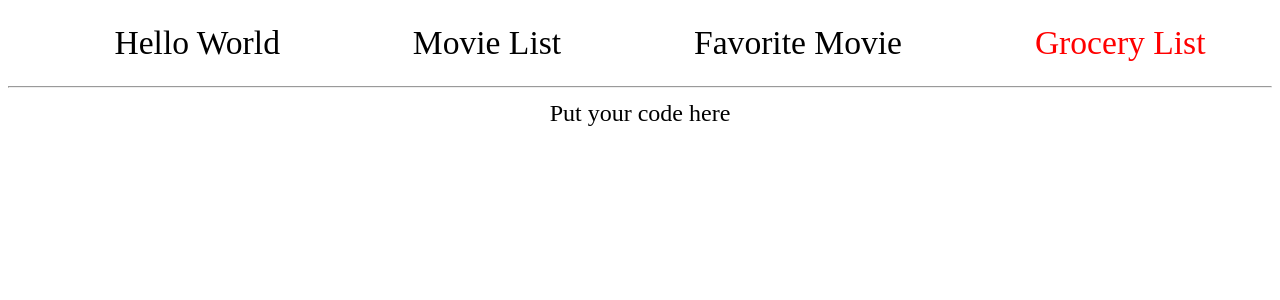
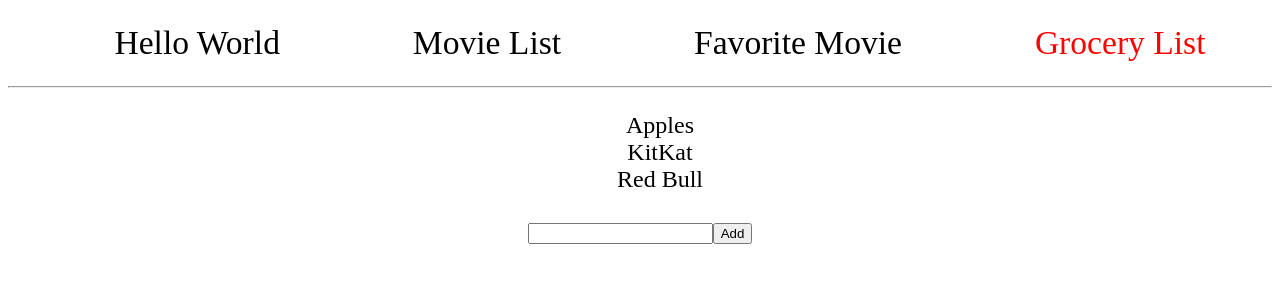
Before and after one commit to pesto-students/batch-9-exercises, a React (Create React App) app in the folder beginner-exercises/: page /04 in a window 1280 px wide. Shown: the top 300 px of the page. Built offline with nearby package versions, Linux system fonts and the light colour scheme; the HTML template or start-up script is replaced by a standard one.

Commit message:
Task 1 & 2 completed

```diff
--- a/beginner-exercises/src/components/04-GroceryList.js
+++ /dev/null
@@ -1,71 +0,0 @@
-import React from 'react';
-
-/*
-  In this exercises, you'll will make a reactive grocery list.
-
-  Task 1: Fill the `return` of `GroceryList` render method. It should return
-        a list of `GroceryListItem`. You need to display the groceries names
-        using `this.props` in `GroceryListItem`. We already prepared the variable
-        `groceriesComponents` inside `render` method containing a list of these items for you.
-
-
-  Task 2: Create an input box and a button. User should be able to add more grocery items and click
-          the `Add` button to add it to the list displaying the item.
-
-  Task 3: Create a button to clear the whole list.
-
-  Task 4: Clicking on a grocery item should change its color to red. Clicking again should change
-          it back to black. Red means the item has been purchased.
-
-*/
-
-class GroceryList extends React.Component {
-  constructor(props) {
-    super(props);
-    this.state = {
-      groceries: [{ name: 'Apples' }, { name: 'KitKat' }, { name: 'Red Bull' }],
-    };
-  }
-
-  render() {
-    const { groceries } = this.state;
-    /*
-      Properties are a way to pass parameters to your React components.
-      We mentioned this in the third exercise. Properties are to React
-      components what attributes are to HTML elements.
-
-      Below you can see how to pass properties to child components.
-      We have defined a `grocery` property for each `GroceryListItem`.
-    */
-    const groceriesComponents = groceries.map(item => ( // eslint-disable-line no-unused-vars
-      <GroceryListItem grocery={item} />
-    ));
-    // Hint: Don't forget about putting items into `ul`
-    return (
-      <div>
-        Put your code here
-      </div>
-    );
-  }
-}
-
-// Render grocery name from component's properties.
-// If you have a problem, check `this.props` in the console.
-/* eslint-disable react/no-multi-comp, no-useless-constructor */
-class GroceryListItem extends React.Component {
-  constructor(props) {
-    super(props);
-  }
-
-  render() {
-    return (
-      <li>
-        Put your code here.
-      </li>
-    );
-  }
-}
-
-// Do prop validation here using the package `prop-types`
-
-export default GroceryList;
--- /dev/null
+++ b/beginner-exercises/src/components/04-GroceryList.jsx
@@ -0,0 +1,94 @@
+/* eslint-disable react/prop-types */
+import React from 'react';
+
+/*
+  In this exercises, you'll will make a reactive grocery list.
+
+  Task 3: Create a button to clear the whole list.
+
+  Task 4: Clicking on a grocery item should change its color to red. Clicking again should change
+          it back to black. Red means the item has been purchased.
+
+*/
+
+class GroceryList extends React.Component {
+  constructor(props) {
+    super(props);
+    this.state = {
+      groceries: [{ name: 'Apples' }, { name: 'KitKat' }, { name: 'Red Bull' }],
+    };
+    this.addItem = this.addItem.bind(this);
+  }
+
+  addItem(item) {
+    this.setState({ groceries: [...this.state.groceries, { name: item }] });
+  }
+
+  render() {
+    const { groceries } = this.state;
+    const groceriesComponents = groceries.map(item => ( // eslint-disable-line no-unused-vars
+      <GroceryListItem key={item} grocery={item} />
+    ));
+    // Hint: Don't forget about putting items into `ul`
+    return (
+      <React.Fragment>
+        <ul>
+          {groceriesComponents}
+        </ul>
+        <GroceryInput addItem={this.addItem} />
+      </React.Fragment>
+    );
+  }
+}
+
+// eslint-disable-next-line react/no-multi-comp
+class GroceryInput extends React.Component {
+  constructor(props) {
+    super(props);
+    this.state = {
+      item: '',
+    };
+    this.onGroceryChange = this.onGroceryChange.bind(this);
+    this.onSubmit = this.onSubmit.bind(this);
+  }
+
+  onGroceryChange(event) {
+    this.setState({ item: event.target.value });
+  }
+
+  onSubmit() {
+    const { item } = this.state;
+    this.setState({ item: '' }, () => {
+      this.props.addItem(item);
+    });
+  }
+
+  render() {
+    return (
+      <React.Fragment>
+        <input type="text" name="grocery" value={this.state.item} onChange={this.onGroceryChange} />
+        <button onClick={this.onSubmit}>Add</button>
+      </React.Fragment>
+    );
+  }
+}
+
+/* eslint-disable react/no-multi-comp, no-useless-constructor */
+class GroceryListItem extends React.PureComponent {
+  constructor(props) {
+    super(props);
+  }
+
+  render() {
+    return (
+      // eslint-disable-next-line react/jsx-no-comment-textnodes
+      <li>
+        {this.props.grocery.name}
+      </li>
+    );
+  }
+}
+
+// Do prop validation here using the package `prop-types`
+
+export default GroceryList;
--- a/beginner-exercises/src/routes.js
+++ b/beginner-exercises/src/routes.js
@@ -1,8 +1,8 @@
+/* eslint-disable import/extensions */
 import HelloWorld from './components/01-HelloWorld';
 import MovieList from './components/02-MovieList';
-// eslint-disable-next-line import/extensions
 import FavoriteMovie from './components/03-FavoriteMovie.jsx';
-import GroceryList from './components/04-GroceryList';
+import GroceryList from './components/04-GroceryList.jsx';
 
 const routes = [{
   path: '/01',
```
